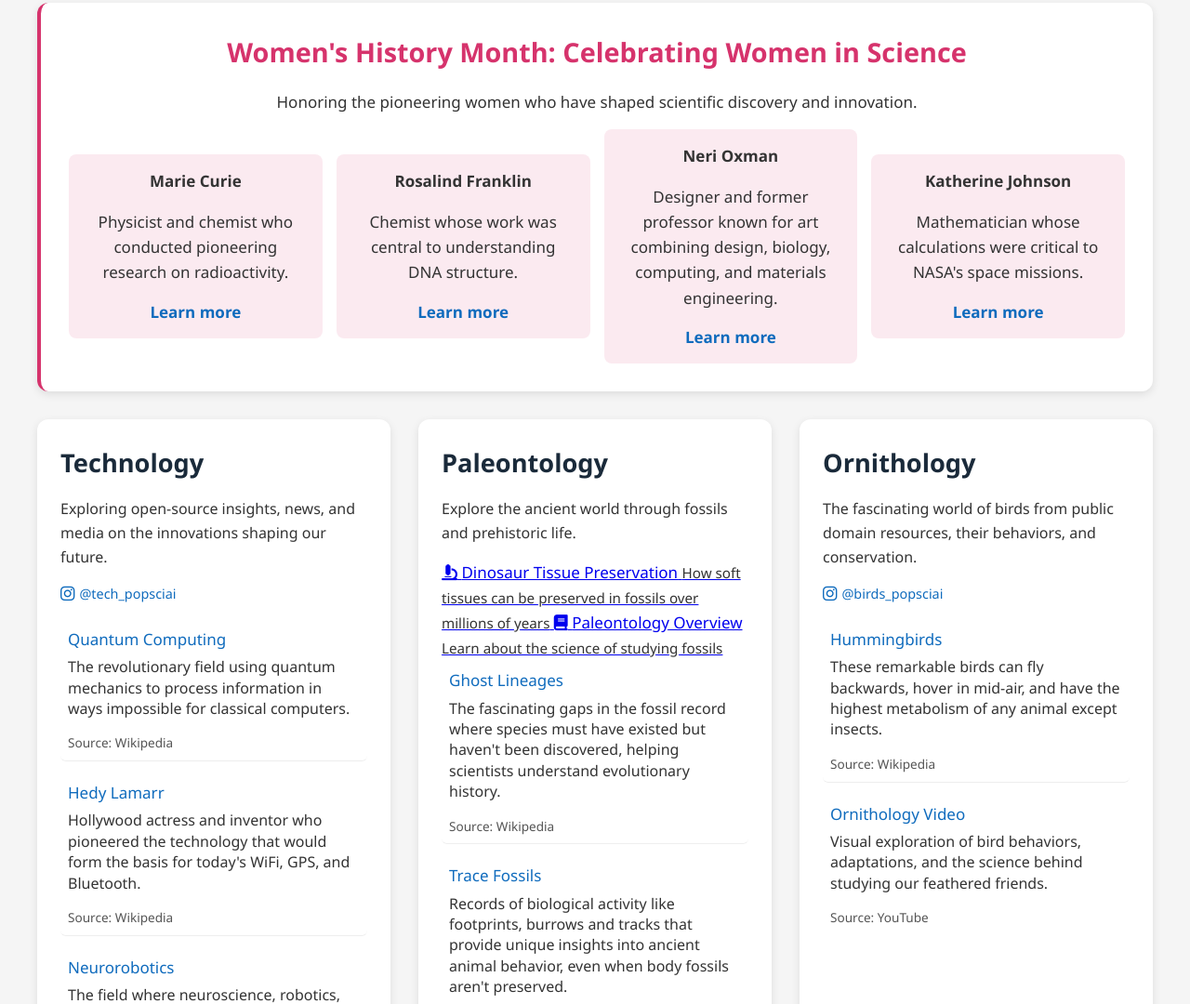
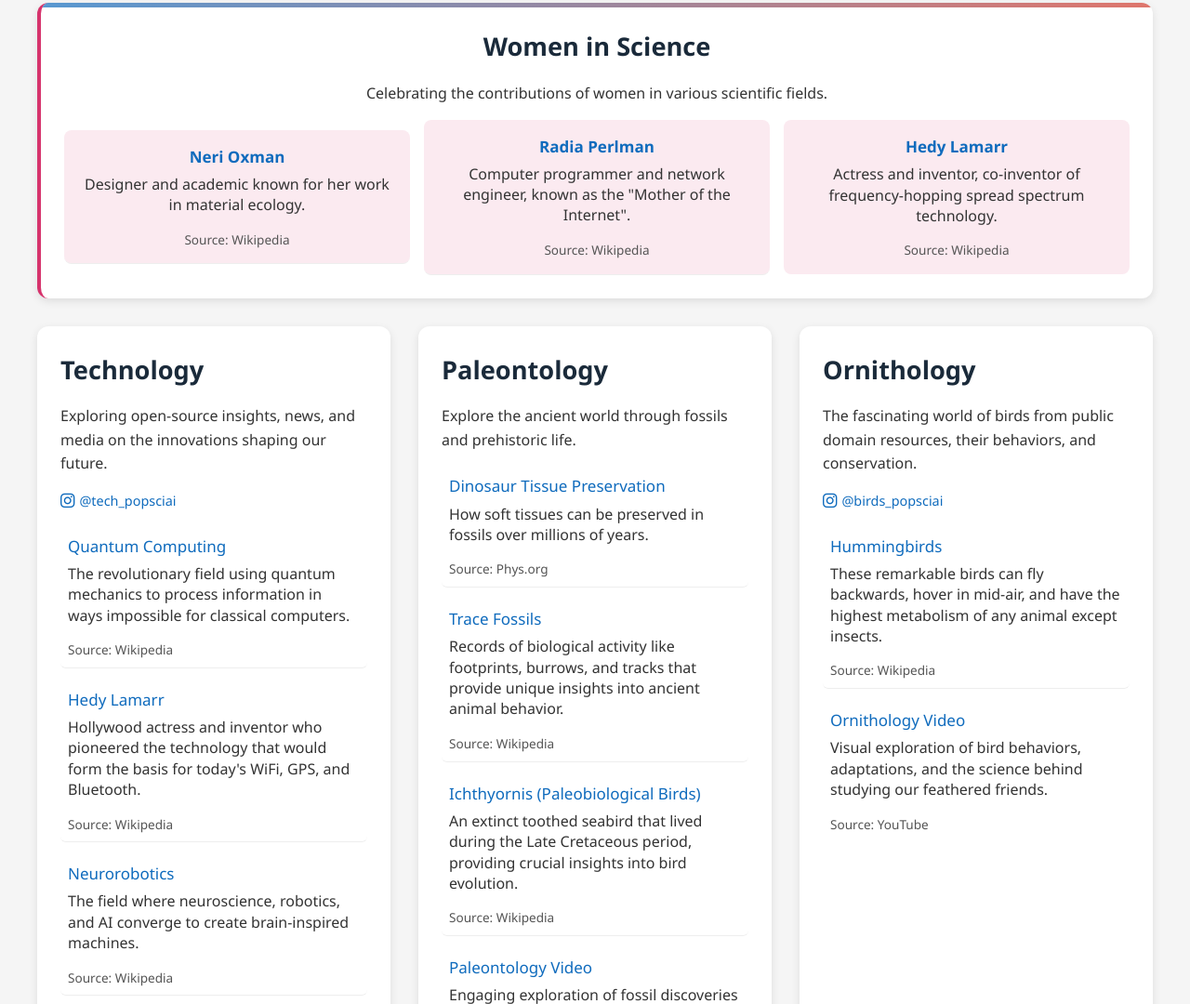
Before and after one commit to zsintech/popsci.ai, a plain HTML site: page index.html in a window 1280 px wide. Shown: the part 400-1480 px from the top of the page at 93% size. Drawn offline with Linux system fonts and the light colour scheme.

Commit message:
Added Neri Oxman to Women's History Month and dinosaur tissue article to paleontology

```diff
--- a/index.html
+++ b/index.html
@@ -498,29 +498,24 @@
                 </div>
             </header>
 
-            <div class="womens-history-month">
-                <h3>Women's History Month: Celebrating Women in Science</h3>
-                <p>Honoring the pioneering women who have shaped scientific discovery and innovation.</p>
-                <ul>
+            <div class="topic-card womens-history-month">
+                <h2>Women in Science</h2>
+                <p>Celebrating the contributions of women in various scientific fields.</p>
+                <ul class="links-list">
                     <li>
-                        <strong>Marie Curie</strong>
-                        <p>Physicist and chemist who conducted pioneering research on radioactivity.</p>
-                        <a href="https://en.wikipedia.org/wiki/Marie_Curie" target="_blank">Learn more</a>
+                        <a href="https://click.popsci.ai/nerioxman">Neri Oxman</a>
+                        <p class="link-description">Designer and academic known for her work in material ecology.</p>
+                        <span class="source">Source: Wikipedia</span>
                     </li>
                     <li>
-                        <strong>Rosalind Franklin</strong>
-                        <p>Chemist whose work was central to understanding DNA structure.</p>
-                        <a href="https://en.wikipedia.org/wiki/Rosalind_Franklin" target="_blank">Learn more</a>
+                        <a href="https://click.popsci.ai/RadiaPerlman">Radia Perlman</a>
+                        <p class="link-description">Computer programmer and network engineer, known as the "Mother of the Internet".</p>
+                        <span class="source">Source: Wikipedia</span>
                     </li>
                     <li>
-                        <strong>Neri Oxman</strong>
-                        <p>Designer and former professor known for art combining design, biology, computing, and materials engineering.</p>
-                        <a href="https://en.m.wikipedia.org/wiki/Neri_Oxman" target="_blank">Learn more</a>
-                    </li>
-                    <li>
-                        <strong>Katherine Johnson</strong>
-                        <p>Mathematician whose calculations were critical to NASA's space missions.</p>
-                        <a href="https://en.wikipedia.org/wiki/Katherine_Johnson" target="_blank">Learn more</a>
+                        <a href="https://click.popsci.ai/HedyLamarr">Hedy Lamarr</a>
+                        <p class="link-description">Actress and inventor, co-inventor of frequency-hopping spread spectrum technology.</p>
+                        <span class="source">Source: Wikipedia</span>
                     </li>
                 </ul>
             </div>
@@ -574,27 +569,15 @@
                 <div class="topic-card" id="paleontology">
                     <h2>Paleontology</h2>
                     <p>Explore the ancient world through fossils and prehistoric life.</p>
-                    <div class="links">
-                        <a href="https://click.popsci.ai/DinosaurTissue" target="_blank" class="link-item">
-                            <i class="fas fa-microscope"></i>
-                            <span class="link-title">Dinosaur Tissue Preservation</span>
-                            <span class="link-description">How soft tissues can be preserved in fossils over millions of years</span>
-                        </a>
-                        <a href="https://en.wikipedia.org/wiki/Paleontology" target="_blank" class="link-item">
-                            <i class="fas fa-book"></i>
-                            <span class="link-title">Paleontology Overview</span>
-                            <span class="link-description">Learn about the science of studying fossils</span>
-                        </a>
-                    </div>
                     <ul class="links-list">
                         <li>
-                            <a href="https://click.popsci.ai/ghostlineages">Ghost Lineages</a>
-                            <p class="link-description">The fascinating gaps in the fossil record where species must have existed but haven't been discovered, helping scientists understand evolutionary history.</p>
-                            <span class="source">Source: Wikipedia</span>
+                            <a href="https://click.popsci.ai/DinosaurTissue">Dinosaur Tissue Preservation</a>
+                            <p class="link-description">How soft tissues can be preserved in fossils over millions of years.</p>
+                            <span class="source">Source: Phys.org</span>
                         </li>
                         <li>
                             <a href="https://click.popsci.ai/Tracefossills">Trace Fossils</a>
-                            <p class="link-description">Records of biological activity like footprints, burrows and tracks that provide unique insights into ancient animal behavior, even when body fossils aren't preserved.</p>
+                            <p class="link-description">Records of biological activity like footprints, burrows, and tracks that provide unique insights into ancient animal behavior.</p>
                             <span class="source">Source: Wikipedia</span>
                         </li>
                         <li>
```
